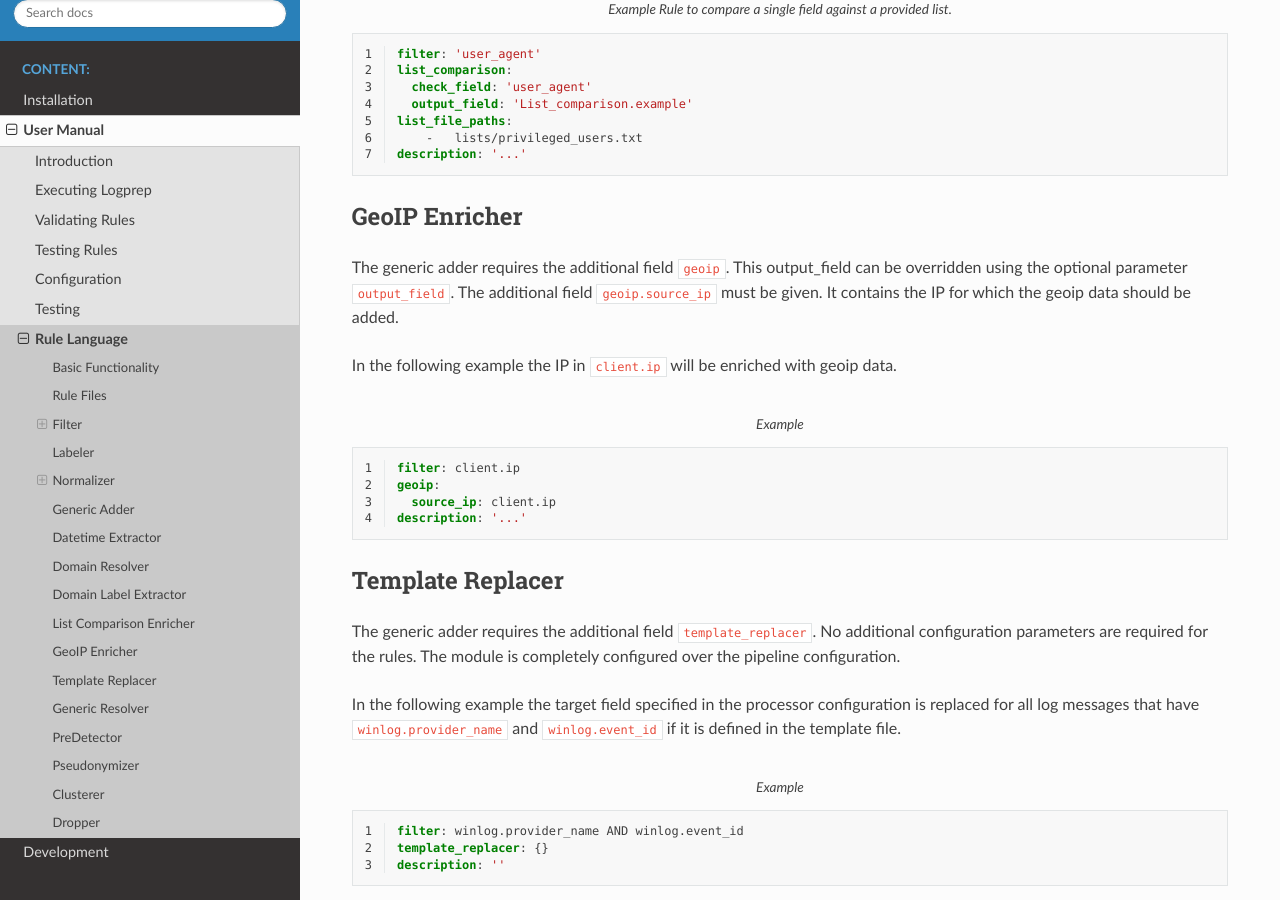
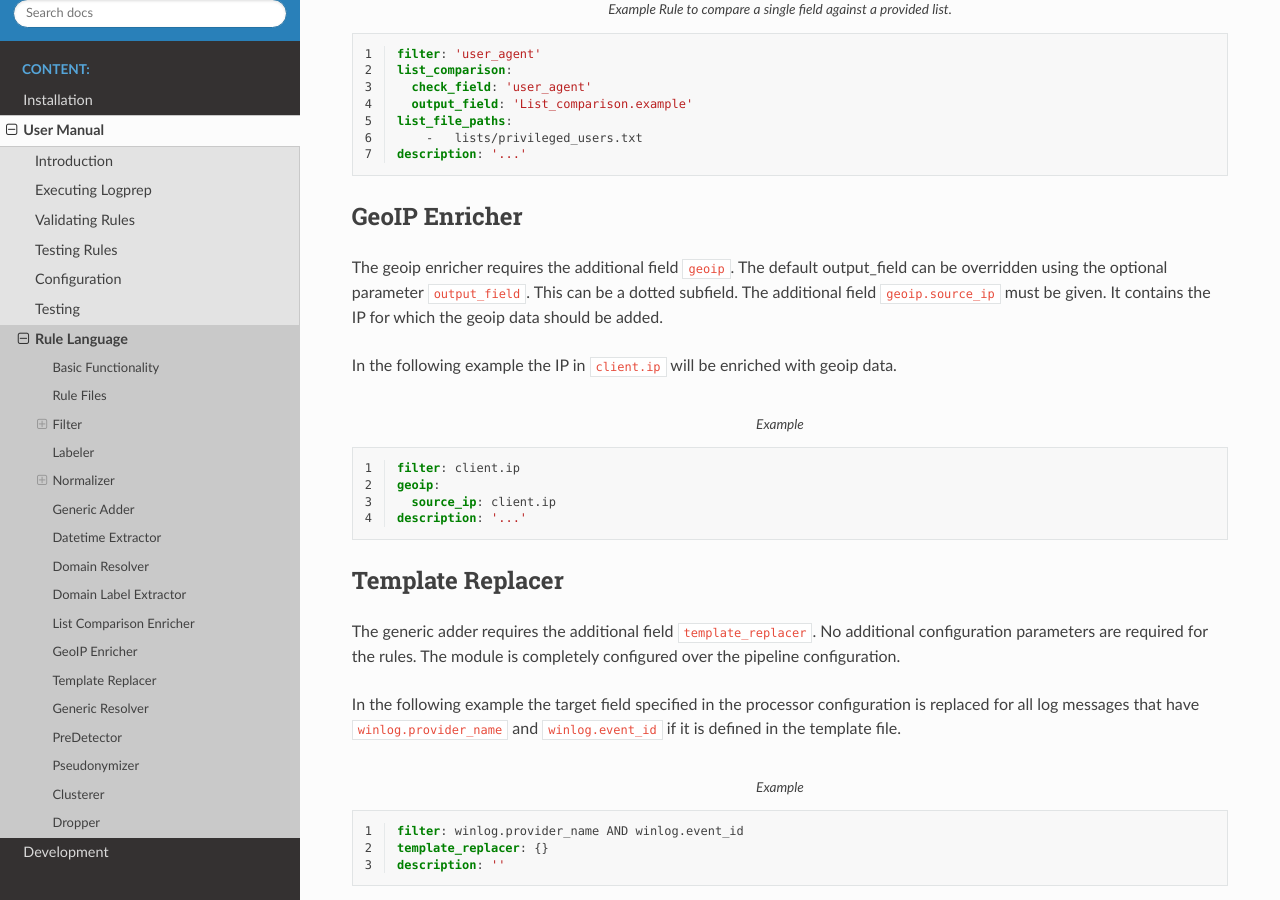
Before and after one commit to fkie-cad/Logprep, a Sphinx documentation site: the page built from doc/source/user_manual/rule_language.rst, in a window 1280 px wide and 900 px high, scrolled down 9372 px. Built offline with Sphinx 7.4.7 and the Read the Docs theme 2.0.0, drawn with Linux system fonts in a browser that asks for light colours; pages that are not in the unit, such as notebooks, are missing from menus.

Commit message:
Add dotted output fields for the geoip enricher processor
This allows to save the geoip data in custom subfields, depending on the configured dotted output field.

```diff
--- a/doc/source/user_manual/rule_language.rst
+++ b/doc/source/user_manual/rule_language.rst
@@ -1082,10 +1082,10 @@ Assuming that the value :code:`non_privileged_user` will match the provided list
 GeoIP Enricher
 ==============
 
-The generic adder requires the additional field :code:`geoip`.
-This output_field can be overridden using the optional parameter :code:`output_field`.
-The additional field :code:`geoip.source_ip` must be given.
-It contains the IP for which the geoip data should be added.
+The geoip enricher requires the additional field :code:`geoip`.
+The default output_field can be overridden using the optional parameter :code:`output_field`. This can be a dotted
+subfield. The additional field :code:`geoip.source_ip` must be given. It contains the IP for which the geoip data
+should be added.
 
 In the following example the IP in :code:`client.ip` will be enriched with geoip data.
 
```
Also changed, not shown: 3 other files.
